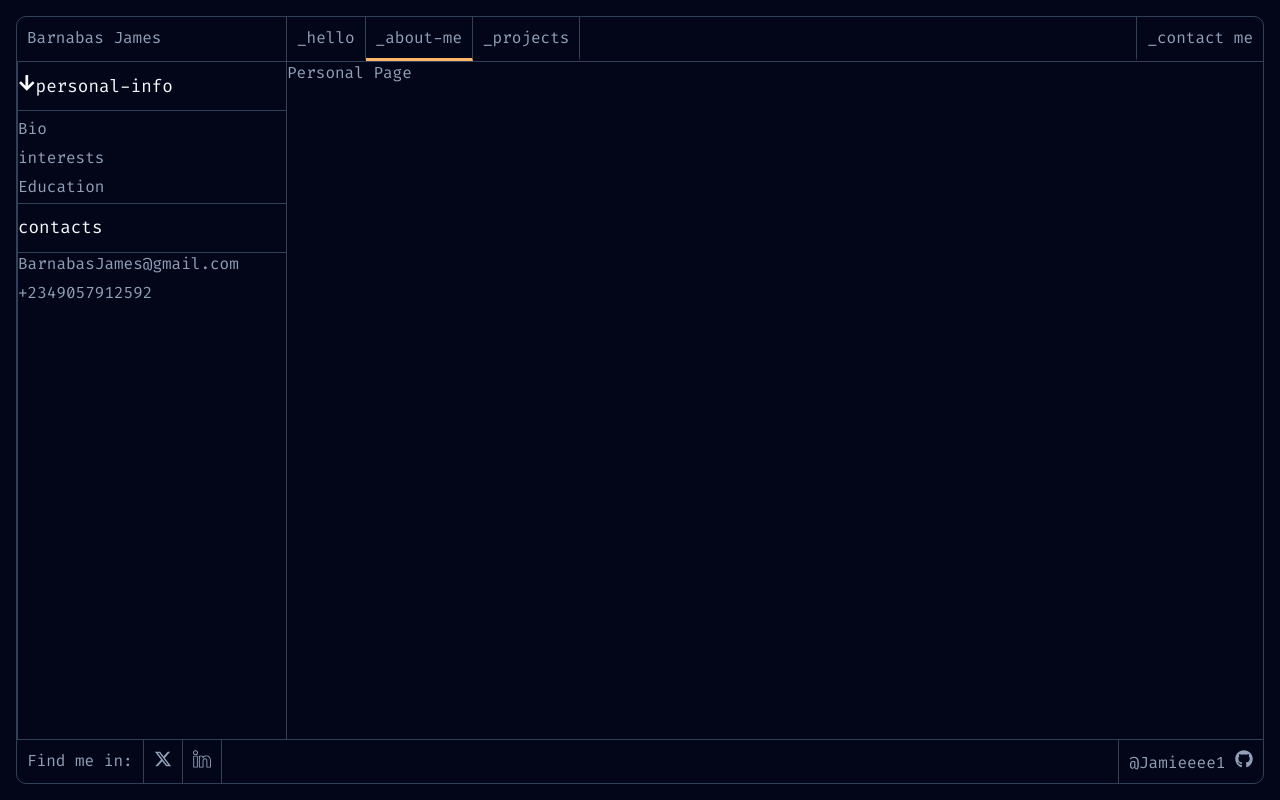
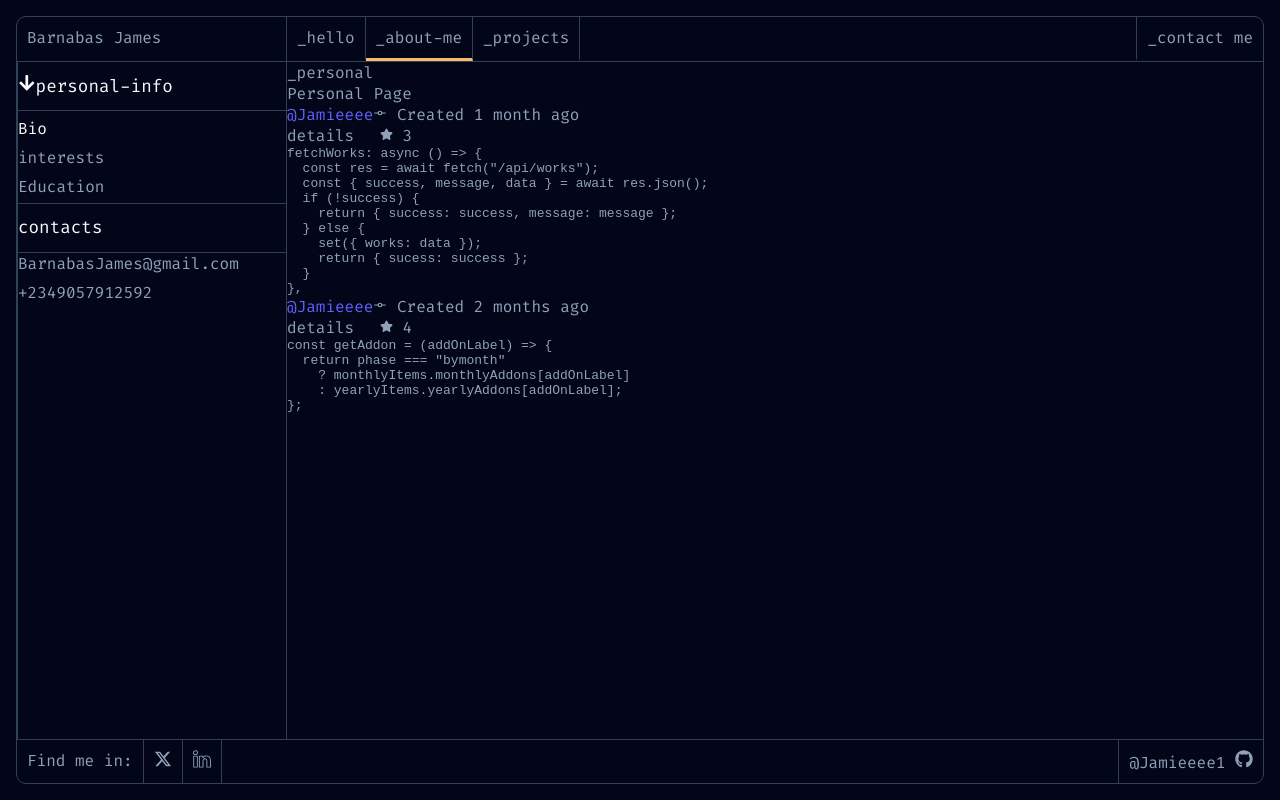
Before and after one commit to Jamieeee1/my-site, a React (Vite) app: page /aboutme in a window 1280 px wide. Built offline with nearby package versions, Linux system fonts and the light colour scheme.

Commit message:
done with about page

```diff
--- /dev/null
+++ b/src/components/DeskaboutCode.jsx
@@ -0,0 +1,106 @@
+import React, { useState } from "react";
+import {
+  Calendar,
+  // Github,
+  ExternalLink,
+  Code,
+  GitCommit,
+  Star,
+  Clock,
+  GitCommitIcon,
+} from "lucide-react";
+
+const DeskaboutCode = () => {
+  function calculateAge(createdDate) {
+    const now = new Date();
+    const diffTime = Math.abs(now - createdDate);
+    const diffDays = Math.ceil(diffTime / (1000 * 60 * 60 * 24));
+
+    if (diffDays < 30) {
+      return `${diffDays} days ago`;
+    } else if (diffDays < 365) {
+      const months = Math.floor(diffDays / 30);
+      return `${months} month${months > 1 ? "s" : ""} ago`;
+    } else {
+      const years = Math.floor(diffDays / 365);
+      return `${years} year${years > 1 ? "s" : ""} ago`;
+    }
+  }
+
+  const codeSamples = [
+    {
+      code: `fetchWorks: async () => {
+  const res = await fetch("/api/works");
+  const { success, message, data } = await res.json();
+  if (!success) {
+    return { success: success, message: message };
+  } else {
+    set({ works: data });
+    return { sucess: success };
+  }
+},`,
+      age: new Date("2025-07-31"),
+      stars: 3,
+      writeup:
+        "This is part of my code from the first backend api I worked on.",
+    },
+    {
+      code: `const getAddon = (addOnLabel) => {
+  return phase === "bymonth"
+    ? monthlyItems.monthlyAddons[addOnLabel]
+    : yearlyItems.yearlyAddons[addOnLabel];
+};`,
+      age: new Date("2025-06-11"),
+      stars: 4,
+      writeup:
+        "This is one of my most functional part of my code of developing a shopping cart.",
+    },
+  ];
+
+  return (
+    <>
+      {codeSamples.map((sample) => {
+        const [details, setDetails] = useState(false);
+        return (
+          <div className="about-code">
+            <div className="about-code-top">
+              <div className="about-code-tops">
+                <a
+                  href="https://github.com/Jamieeee1"
+                  style={{ color: "#615fff" }}
+                >
+                  @Jamieeee
+                </a>
+                <span className="code-icons-span">
+                  <GitCommit className="code-icons" size={14} /> Created{" "}
+                  {calculateAge(sample.age)}{" "}
+                </span>
+              </div>
+              <div className="about-code-tops">
+                <span
+                  onClick={() => setDetails(!details)}
+                  style={{ color: details && "#ffffff" }}
+                >
+                  {" "}
+                  details{" "}
+                </span>
+                <span style={{ marginLeft: "1em" }}>
+                  <Star className="code-icons" fill="#90a1b9" size={13} />{" "}
+                  {sample.stars}
+                </span>
+              </div>
+            </div>
+            <div className="snippet-code">
+              <pre>
+                <code>{sample.code}</code>
+              </pre>
+            </div>
+            {details && <p className="code-writeup">//{sample.writeup}</p>}
+          </div>
+        );
+      })}
+    </>
+  );
+};
+
+export default DeskaboutCode;
--- a/src/components/Desktopabout.jsx
+++ b/src/components/Desktopabout.jsx
@@ -3,6 +3,8 @@ import { FaArrowDown } from "react-icons/fa";
 import Personal from "../pages/Aboutpages/Personal";
 import Interests from "../pages/Aboutpages/Interests";
 import Education from "../pages/Aboutpages/Education";
+import DeskaboutCode from "./DeskaboutCode";
+import CodeDisplay from "./Codedisplay";
 
 const Desktopabout = () => {
   const [page, setPage] = useState("personal");
@@ -21,15 +23,24 @@ const Desktopabout = () => {
             personal-info
           </span>
           <ul className="personal-li">
-            <li onClick={() => setPage("personal")}>
+            <li
+              onClick={() => setPage("personal")}
+              style={{ color: page === "personal" && "#f8fafc" }}
+            >
               <span className="about-side-icons"></span>
               Bio
             </li>
-            <li onClick={() => setPage("interests")}>
+            <li
+              onClick={() => setPage("interests")}
+              style={{ color: page === "interests" && "#f8fafc" }}
+            >
               <span className="about-side-icons"></span>
               interests
             </li>
-            <li onClick={() => setPage("education")}>
+            <li
+              onClick={() => setPage("education")}
+              style={{ color: page === "education" && "#f8fafc" }}
+            >
               <span className="about-side-icons"></span>
               Education
             </li>
@@ -49,9 +60,20 @@ const Desktopabout = () => {
             <span>+2349057912592</span>
           </div>
         </div>
-        <div>
-          <div></div>
-          <div>
+        <div className="about-side-container">
+          <div className="about-pages-title-div">
+            <span className="about-pages-title">
+              {" "}
+              {page === "personal"
+                ? "_personal"
+                : page === "interests"
+                ? "_interests"
+                : page === "education"
+                ? "_education"
+                : null}{" "}
+            </span>
+          </div>
+          <div className="about-side-inner-container">
             <div className="about-outlet">
               {page === "personal" ? (
                 <Personal />
@@ -61,7 +83,9 @@ const Desktopabout = () => {
                 <Education />
               ) : null}
             </div>
-            <div className="about-code-snippet"> </div>
+            <div className="about-code-snippet">
+              <div className="about-code-containner">{<DeskaboutCode />}</div>
+            </div>
           </div>
         </div>
       </div>
```
